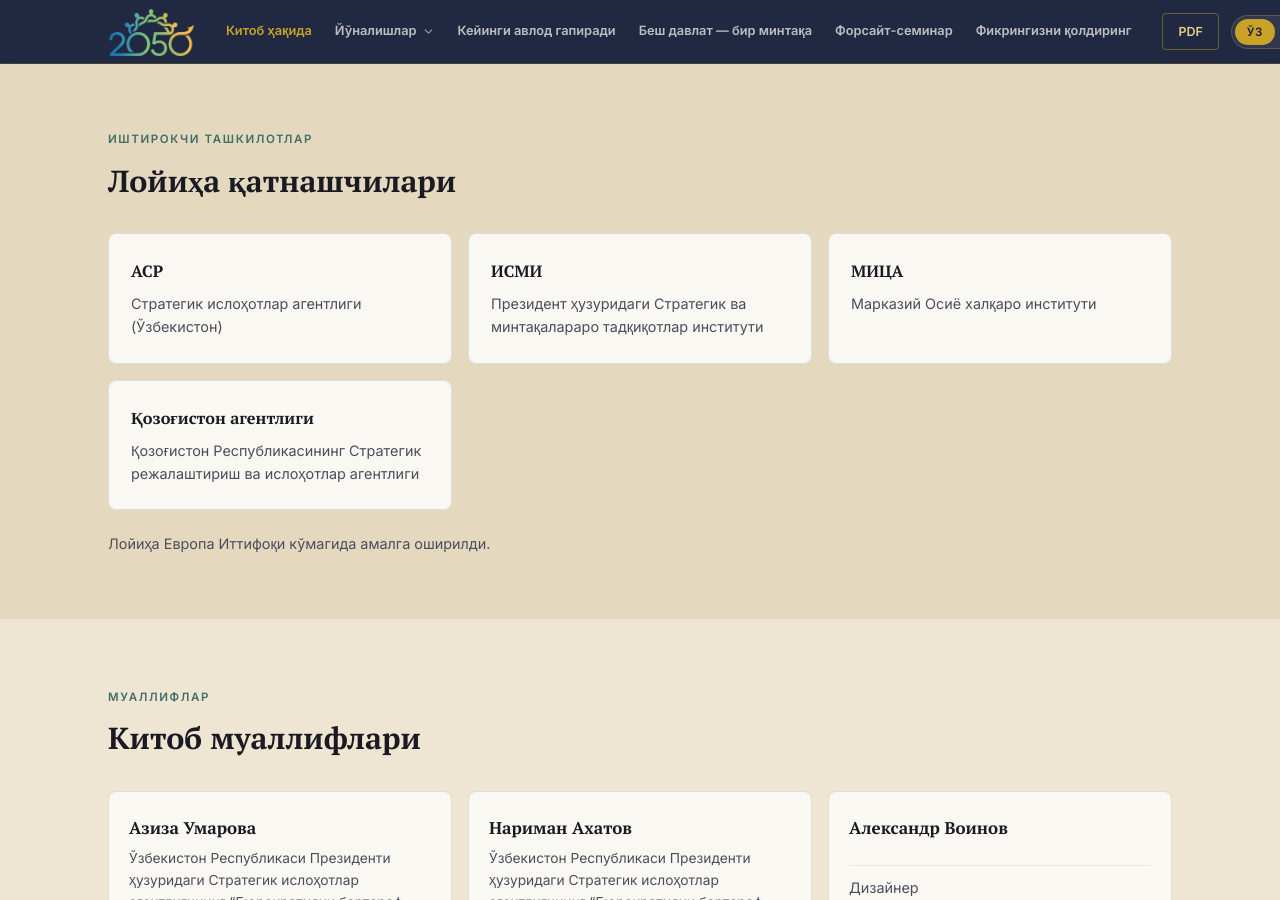
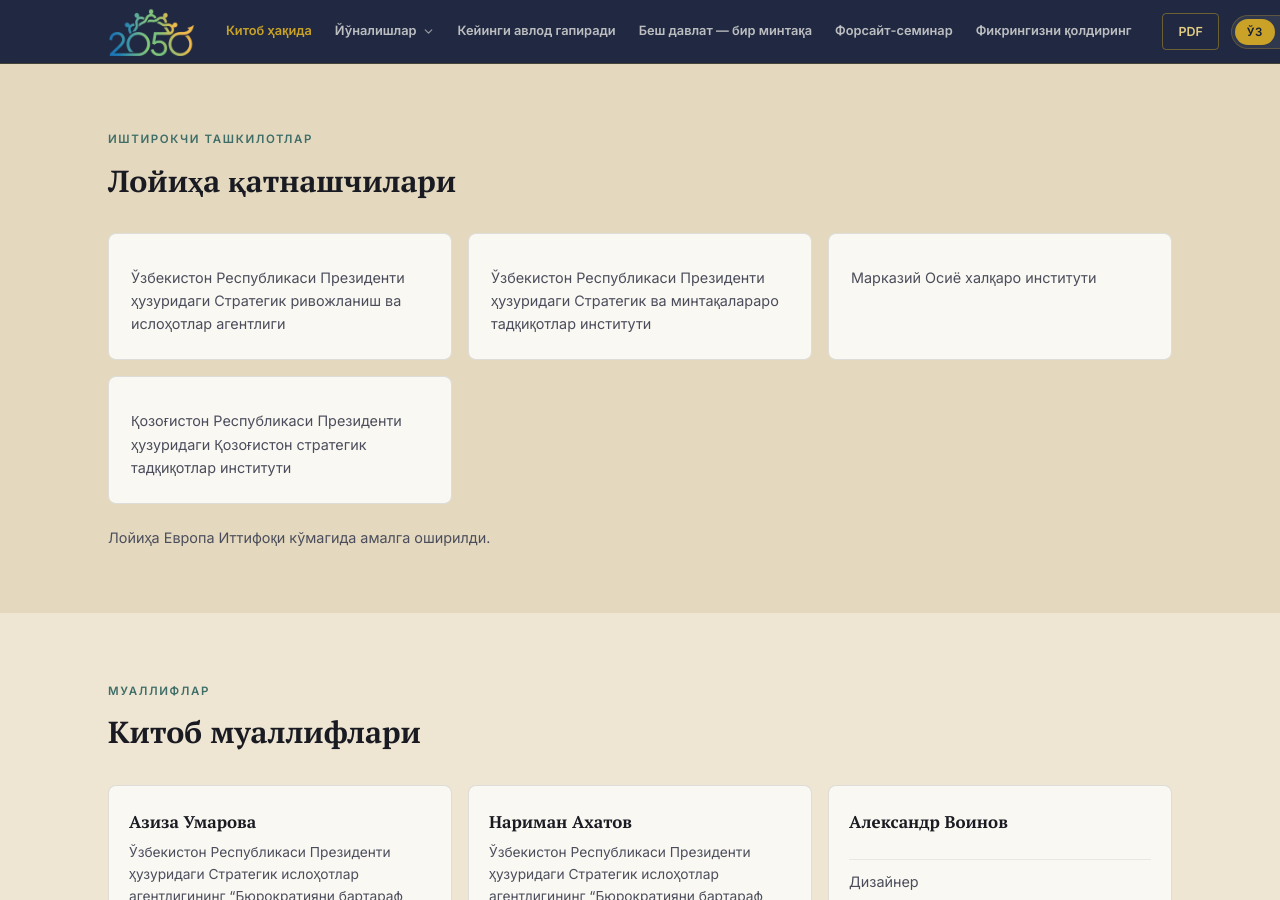
Before and after one commit to farrukhtash/Ca2050, a Jekyll site: the page built from about.html, in a window 1280 px wide and 900 px high, scrolled down 1109 px. Built offline with Jekyll 4.4.1, drawn with Linux system fonts in a browser that asks for light colours.

Commit message:
Update Китоб ҳақида “agencies”

```diff
--- a/_data/agencies.yml
+++ b/_data/agencies.yml
@@ -1,18 +1,23 @@
-# Страница «Китоб ҳақида» — блок «Иштирокчи ташкилотлар».
-# Редактируется через CMS (/admin) — файл «Агентства-участники».
-support_uz: "Лойиҳа Европа Иттифоқи кўмагида амалга оширилди."
-support_en: "The project was carried out with the support of the European Union."
+support_uz: Лойиҳа Европа Иттифоқи кўмагида амалга оширилди.
+support_en: The project was carried out with the support of the European Union.
 agencies:
-  - short: "АСР"
-    name_uz: "Стратегик ислоҳотлар агентлиги (Ўзбекистон)"
-    name_en: "Agency for Strategic Reforms (Uzbekistan)"
-  - short: "ИСМИ"
-    name_uz: "Президент ҳузуридаги Стратегик ва минтақалараро тадқиқотлар институти"
-    name_en: "Institute for Strategic and Regional Studies (ISMI)"
-  - short: "МИЦА"
-    name_uz: "Марказий Осиё халқаро институти"
-    name_en: "International Institute for Central Asia (MICA)"
-  - short_uz: "Қозоғистон агентлиги"
-    short_en: "Kazakhstan Agency"
-    name_uz: "Қозоғистон Республикасининг Стратегик режалаштириш ва ислоҳотлар агентлиги"
-    name_en: "Agency for Strategic Planning and Reforms of the Republic of Kazakhstan"
+  - short: ASDR
+    short_uz: ''
+    short_en: ''
+    name_uz: Ўзбекистон Республикаси Президенти ҳузуридаги Стратегик ривожланиш ва ислоҳотлар агентлиги
+    name_en: Agency for Strategic Development and Reforms under the President of the Republic of Uzbekistan
+  - short: ISRS
+    short_uz: ''
+    short_en: ''
+    name_uz: Ўзбекистон Республикаси Президенти ҳузуридаги Стратегик ва минтақалараро тадқиқотлар институти
+    name_en: Institute for Strategic and Regional Studies under the President of the Republic of Uzbekistan
+  - short: ''
+    short_uz: ''
+    short_en: ''
+    name_uz: Марказий Осиё халқаро институти
+    name_en: International Institute for Central Asia
+  - short: ''
+    short_uz: ''
+    short_en: ''
+    name_uz: Қозоғистон Республикаси Президенти ҳузуридаги Қозоғистон стратегик тадқиқотлар институти
+    name_en: Kazakhstan Institute of Strategic Studies under the President of the Republic of Kazakhstan
```
